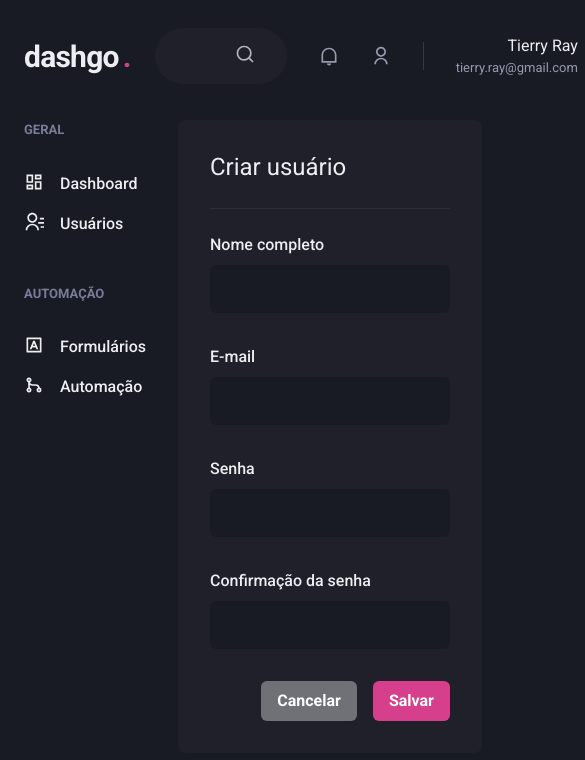
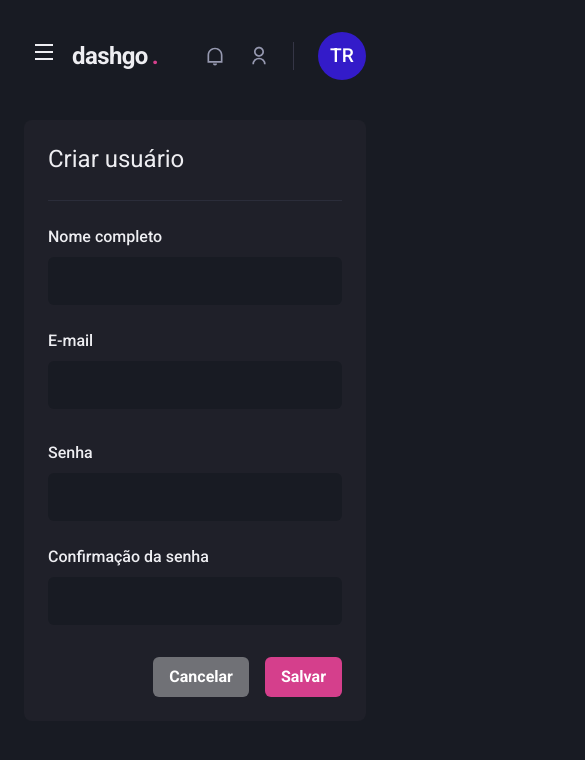
Before and after one commit to tierryray/dashgo, a Next.js app: page /users/create in a window 390 px wide. Shown: the top 760 px of the page, 585 px wide, since content can reach past the window. Built offline with nearby package versions, Linux system fonts and the light colour scheme.

Commit message:
style(dashgo): add responsive to components / sidebar context

```diff
--- a/src/components/Header/Logo.tsx
+++ b/src/components/Header/Logo.tsx
@@ -3,7 +3,7 @@ import { Text } from "@chakra-ui/react";
 export function Logo() {
   return (
     <Text
-      fontSize="3xl"
+      fontSize={["2xl", "3xl"]}
       fontWeight="bold"
       letterSpacing="tight"
       w="64"
--- a/src/components/Header/NotificationsNav.tsx
+++ b/src/components/Header/NotificationsNav.tsx
@@ -4,9 +4,9 @@ import { RiNotificationLine, RiUserLine } from "react-icons/ri";
 export function NotificationsNav() {
   return (
     <HStack
-      spacing="8"
-      mx="8"
-      pr="8"
+      spacing={["6", "8"]}
+      mx={["6", "8"]}
+      pr={["6", "8"]}
       py="1"
       color="gray.300"
       borderRightWidth={1}
--- a/src/components/Header/Profile.tsx
+++ b/src/components/Header/Profile.tsx
@@ -1,8 +1,13 @@
 import { Avatar, Box, Flex, Text } from "@chakra-ui/react";
 
-export function Profile() {
+interface ProfileProps {
+  showProfileData?: boolean;
+}
+
+export function Profile({ showProfileData }: ProfileProps) {
   return (
     <Flex align="center">
+      { showProfileData && (
         <Box mr="4" textAlign="right">
           <Text>Tierry Ray</Text>
           <Text
@@ -11,6 +16,7 @@ export function Profile() {
               tierry.ray@gmail.com
           </Text>
         </Box>
+      ) }
 
       <Avatar size="md" name="Tierry Ray" />
    </Flex>
--- a/src/components/Header/index.tsx
+++ b/src/components/Header/index.tsx
@@ -1,10 +1,20 @@
-import { Flex } from '@chakra-ui/react'
+import { Flex, Icon, IconButton, useBreakpointValue } from '@chakra-ui/react'
+
 import { Logo } from '../Header/Logo';
 import { NotificationsNav } from '../Header/NotificationsNav';
 import { Profile } from '../Header/Profile';
+import { RiMenuLine } from 'react-icons/ri';
 import { SearchBox } from '../Header/Search';
+import { useSidebarDrawer } from '../../contexts/SidebarDrawerContext';
 
 export function Header() {
+  const { onOpen } = useSidebarDrawer();
+
+  const isWideVersion = useBreakpointValue({
+    base: false,
+    lg: true,
+  });
+
   return (
     <Flex
       as="header"
@@ -16,16 +26,28 @@ export function Header() {
       px="6"
       align="center"
     >
+      {!isWideVersion && (
+        <IconButton
+          aria-label="Open navigation"
+          icon={<Icon as={RiMenuLine} />}
+          fontSize="24"
+          variant="unstyled"
+          onClick={onOpen}
+          mr="2"
+
+        />
+      )}
+
       <Logo />
 
-      <SearchBox />
+      { isWideVersion && <SearchBox />}
 
       <Flex
         align="center"
         ml="auto"
       >
         <NotificationsNav />
-        <Profile />
+        <Profile showProfileData={isWideVersion} />
       </Flex>
     </Flex>
   );
--- a/src/components/Pagination/index.tsx
+++ b/src/components/Pagination/index.tsx
@@ -5,7 +5,7 @@ import { PaginationItem } from "./PaginationItem";
 export function Pagination() {
   return (
     <Stack
-      direction="row"
+      direction={["column", "row"]}
       spacing="6"
       mt="8"
       justify="space-between"
--- /dev/null
+++ b/src/components/Sidebar/SidebarNav.tsx
@@ -0,0 +1,21 @@
+import { RiContactsLine, RiDashboardLine, RiGitMergeLine, RiInputMethodLine } from "react-icons/ri";
+
+import { NavLink } from "./NavLink";
+import { NavSection } from "./NavSection";
+import { Stack } from "@chakra-ui/react";
+
+export function SidebarNav() {
+  return (
+    <Stack spacing="12" align="flex-start">
+        <NavSection title="GERAL">
+          <NavLink icon={RiDashboardLine}>Dashboard</NavLink>
+          <NavLink icon={RiContactsLine}>Usuários</NavLink>
+        </NavSection>
+
+        <NavSection title="AUTOMAÇÃO">
+          <NavLink icon={RiInputMethodLine}>Formulários</NavLink>
+          <NavLink icon={RiGitMergeLine}>Automação</NavLink>
+        </NavSection>
+      </Stack>
+  )
+}
--- a/src/components/Sidebar/index.tsx
+++ b/src/components/Sidebar/index.tsx
@@ -1,23 +1,36 @@
-import { Box, Stack } from "@chakra-ui/react";
-import { RiContactsLine, RiDashboardLine, RiGitMergeLine, RiInputMethodLine } from "react-icons/ri";
+import { Box, Drawer, DrawerBody, DrawerCloseButton, DrawerContent, DrawerHeader, DrawerOverlay, useBreakpointValue } from "@chakra-ui/react";
 
-import { NavLink } from "./NavLink";
-import { NavSection } from "./NavSection";
+import { SidebarNav } from "./SidebarNav";
+import { useSidebarDrawer } from "../../contexts/SidebarDrawerContext";
 
 export function Sidebar() {
+  const { isOpen, onClose } = useSidebarDrawer();
+
+  const isDrawerSidebar = useBreakpointValue({
+    base: true,
+    lg: false,
+  });
+
+  if (isDrawerSidebar) {
+    return (
+      <Drawer isOpen={isOpen} placement="left" onClose={onClose}>
+        <DrawerOverlay>
+          <DrawerContent bg="gray.800" p="4">
+            <DrawerCloseButton mt="6" />
+            <DrawerHeader>Navegação</DrawerHeader>
+
+            <DrawerBody>
+              <SidebarNav />
+            </DrawerBody>
+          </DrawerContent>
+        </DrawerOverlay>
+      </Drawer>
+    );
+  }
+
   return (
     <Box as="aside" w="64" mr="8">
-      <Stack spacing="12" align="flex-start">
-        <NavSection title="GERAL">
-          <NavLink icon={RiDashboardLine}>Dashboard</NavLink>
-          <NavLink icon={RiContactsLine}>Usuários</NavLink>
-        </NavSection>
-
-        <NavSection title="AUTOMAÇÃO">
-          <NavLink icon={RiInputMethodLine}>Formulários</NavLink>
-          <NavLink icon={RiGitMergeLine}>Automação</NavLink>
-        </NavSection>
-      </Stack>
+      <SidebarNav />
     </Box>
   )
 }
--- /dev/null
+++ b/src/contexts/SidebarDrawerContext.tsx
@@ -0,0 +1,29 @@
+import { ReactNode, createContext, useContext, useEffect } from "react";
+import { UseDisclosureReturn, useDisclosure } from "@chakra-ui/react";
+
+import { useRouter } from "next/router";
+
+interface SidebarDrawerProviderProps {
+  children: ReactNode;
+}
+
+type SideBarDrawerContextData = UseDisclosureReturn;
+
+const SidebarDrawerContext = createContext({} as SideBarDrawerContextData);
+
+export function SidebarDrawerProvider({ children }: SidebarDrawerProviderProps) {
+  const disclosure = useDisclosure();
+  const router = useRouter();
+
+  useEffect(() => {
+    disclosure.onClose();
+  }, [router.asPath]);
+
+  return (
+    <SidebarDrawerContext.Provider value={disclosure}>
+      {children}
+    </SidebarDrawerContext.Provider>
+  )
+}
+
+export const useSidebarDrawer = () => useContext(SidebarDrawerContext);
--- a/src/pages/_app.tsx
+++ b/src/pages/_app.tsx
@@ -1,11 +1,14 @@
 import { AppProps } from 'next/app'
 import { ChakraProvider } from '@chakra-ui/react'
+import { SidebarDrawerProvider } from '../contexts/SidebarDrawerContext'
 import { theme } from '../styles/theme'
 
 function MyApp({ Component, pageProps }: AppProps) {
   return (
     <ChakraProvider theme={theme}>
-      <Component {...pageProps} />
+      <SidebarDrawerProvider>
+        <Component {...pageProps} />
+      </SidebarDrawerProvider>
     </ChakraProvider>
   )
 }
--- a/src/pages/dashboard.tsx
+++ b/src/pages/dashboard.tsx
@@ -71,7 +71,7 @@ export default function Dashboard() {
 
         <SimpleGrid flex="1" gap="4" minChildWidth="320px" align="flex-start">
           <Box
-            p="8"
+            p={["6", "8"]}
             bg="gray.800"
             borderRadius={8}
             pb="4"
--- a/src/pages/users/create.tsx
+++ b/src/pages/users/create.tsx
@@ -12,18 +12,18 @@ export default function CreateUser() {
       <Flex w="100%" marginY="6" maxWidth={1480} mx="auto" px="6">
         <Sidebar />
 
-        <Box flex="1" borderRadius="8" bg="gray.800" p="8">
+        <Box flex="1" borderRadius="8" bg="gray.800" p={["6", "8"]}>
           <Heading size="lg" fontWeight="normal">Criar usuário</Heading>
 
           <Divider my="6" borderColor="gray.700" />
 
           <VStack spacing="8">
-            <SimpleGrid minChildWidth="240px" spacing="8" w="100%">
+            <SimpleGrid minChildWidth="240px" spacing={["6", "8"]} w="100%">
               <Input name="name" label="Nome completo" />
               <Input name="email" type="email" label="E-mail" />
             </SimpleGrid>
 
-            <SimpleGrid minChildWidth="240px" spacing="8" w="100%">
+            <SimpleGrid minChildWidth="240px" spacing={["6", "8"]} w="100%">
               <Input name="password" type="password" label="Senha" />
               <Input name="password_confirmation" type="password" label="Confirmação da senha" />
             </SimpleGrid>
```
Also changed, not shown: src/pages/users/index.tsx (+10 -17 lines). Lines whose indentation alone changed are shown as unchanged.
